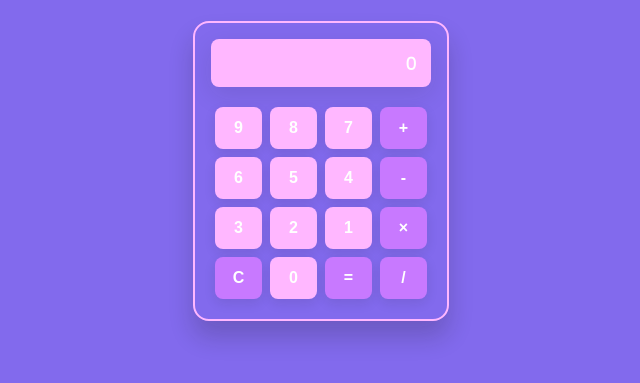
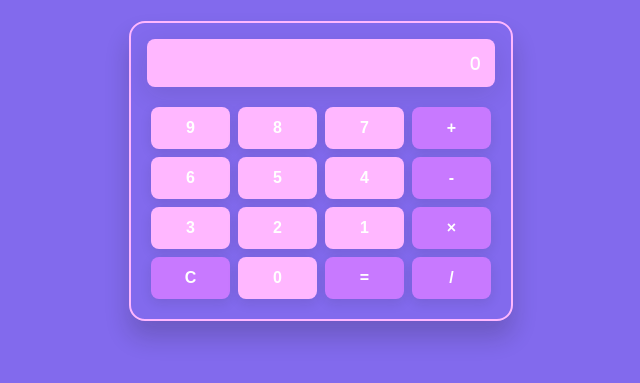
Before and after one commit to SoloAlessio/EPICODE_M2_D8, a plain HTML site: page index.html in a window 1280 px wide. Shown: the part 265-648 px from the top of the page, without its empty margins (319-959 px from the left). Drawn offline with Linux system fonts and the light colour scheme.

Commit message:
modifiche stile
cursor pointer
:active
basta

```diff
--- a/assets/css/style.css
+++ b/assets/css/style.css
@@ -32,7 +32,7 @@ body{
     box-shadow: 0 8px 24px rgba(25, 25, 25, .10);
 }
 .calculator{
-    width: 20%;
+    width: 30%;
     height: 50%;
     padding: 16px;
     border-radius: 16px;
@@ -56,6 +56,14 @@ body{
     border-radius: 8px;
     font-size: 16px;
     font-weight: 600;
+    transition: 0.2s;
+    cursor: pointer;
+}
+.section button:active{
+    background-color: #FFB7FF;
+    -webkit-box-shadow: inset 0px 0px 12px rgba(25, 25, 25, .50);
+    -moz-box-shadow: inset 0px 0px 12px rgba(25, 25, 25, .50);
+    box-shadow: inset 0px 0px 12px rgba(25, 25, 25, .50);
 }
 
 button.operator{
```
